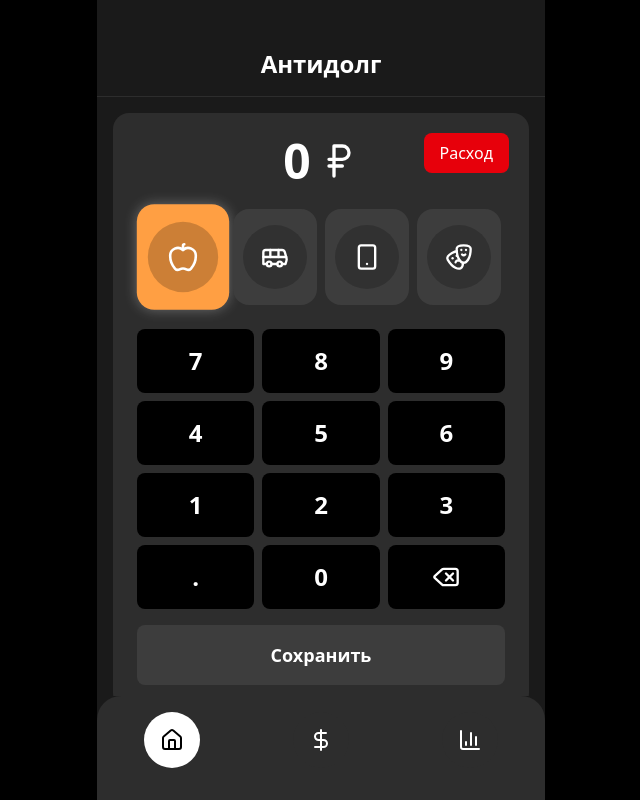
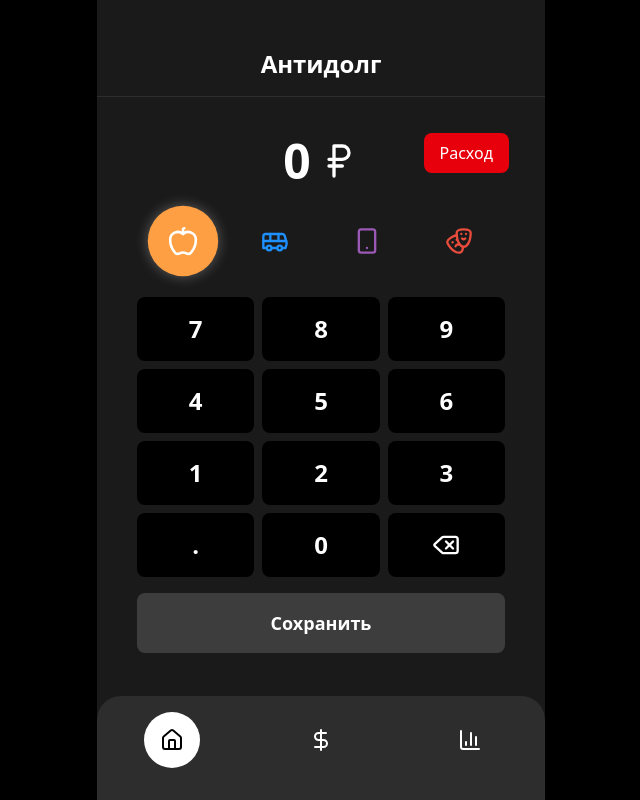
Before and after one commit to ivndya/anti-debt-react, a React (Vite) app in the folder web/: page / in a window 1280 px wide. Shown: the whole page, without its empty margins (319-959 px from the left). Built offline with nearby package versions, Linux system fonts and the light colour scheme.

Commit message:
feat: убраны лишние прямоугольники

```diff
--- a/web/src/pages/debts/components/debts-number-pad/DebtsNumberPad.tsx
+++ b/web/src/pages/debts/components/debts-number-pad/DebtsNumberPad.tsx
@@ -49,7 +49,7 @@ export const DebtsNumberPad = ({ addDebt }: DebtsNumberPadProps) => {
 
   return (
     <>
-      <div className="bg-[#2D2D2D] rounded-2xl p-6 mb-4">
+      <div className="p-6 mb-4">
         <div className="text-5xl font-bold text-center mb-6 text-white flex items-center justify-center gap-2">
           <span>{amount}</span>
           <RussianRuble size={40} color="white" />
--- a/web/src/pages/home/components/transcation-number-pad/TransactionNumberPad.tsx
+++ b/web/src/pages/home/components/transcation-number-pad/TransactionNumberPad.tsx
@@ -40,7 +40,7 @@ export const TransactionNumberPad = () => {
 
   return (
     <>
-      <div className="bg-[#2D2D2D] rounded-2xl p-6 mb-4 relative">
+      <div className="p-6 mb-4 relative">
         <button
           onClick={toggleTransactionType}
           className={`px-4 py-2 rounded-lg absolute top-5 right-5
--- a/web/src/widgets/category-tabs/CategoryTabs.jsx
+++ b/web/src/widgets/category-tabs/CategoryTabs.jsx
@@ -5,21 +5,18 @@ export const CategoryTabs = ({ categories, selectedCategory, onSelectCategory })
         const Icon = cat.icon;
 
         return (
-          <div
+          <button
             key={idx}
             onClick={() => onSelectCategory(idx)}
-            className={`flex-1 mx-1 rounded-2xl py-4 flex items-center justify-center cursor-pointer transition-all duration-200 ease-in-out ${
-              selectedCategory === idx ? 'scale-110' : 'scale-100'
-            }`}
+            className={`flex items-center justify-center w-16 h-16 rounded-full cursor-pointer transition-transform duration-200 ease-in-out
+              ${selectedCategory === idx ? 'scale-110' : 'scale-100'}`}
             style={{
-              backgroundColor: selectedCategory === idx ? cat.color : '#3D3D3D',
+              backgroundColor: selectedCategory === idx ? cat.color : 'transparent',
               boxShadow: selectedCategory === idx ? '0 0 12px rgba(255,255,255,0.3)' : 'none',
             }}
           >
-            <div className="w-16 h-16 rounded-full flex items-center justify-center bg-black/20 transition-all duration-200">
-              <Icon size={28} color="white" />
-            </div>
-          </div>
+            <Icon size={28} color={selectedCategory === idx ? 'white' : cat.color} />
+          </button>
         );
       })}
     </div>
--- a/web/src/widgets/number-pad/NumberPad.jsx
+++ b/web/src/widgets/number-pad/NumberPad.jsx
@@ -24,11 +24,11 @@ export const NumberPad = ({ onNumberPress, onDelete }) => {
       ))}
       <div className="flex gap-2">
         <button
-  onClick={() => onNumberPress('.')} // <-- добавить обработчик
-  className="flex-1 bg-black h-16 rounded-lg flex items-center justify-center border-none cursor-pointer transition-colors duration-200 hover:bg-gray-900"
->
-  <span className="text-white text-2xl font-bold">.</span>
-</button>
+          onClick={() => onNumberPress('.')}
+          className="flex-1 bg-black h-16 rounded-lg flex items-center justify-center border-none cursor-pointer transition-colors duration-200 hover:bg-gray-900"
+        >
+          <span className="text-white text-2xl font-bold">.</span>
+        </button>
 
         <button
           onClick={() => onNumberPress('0')}
```
